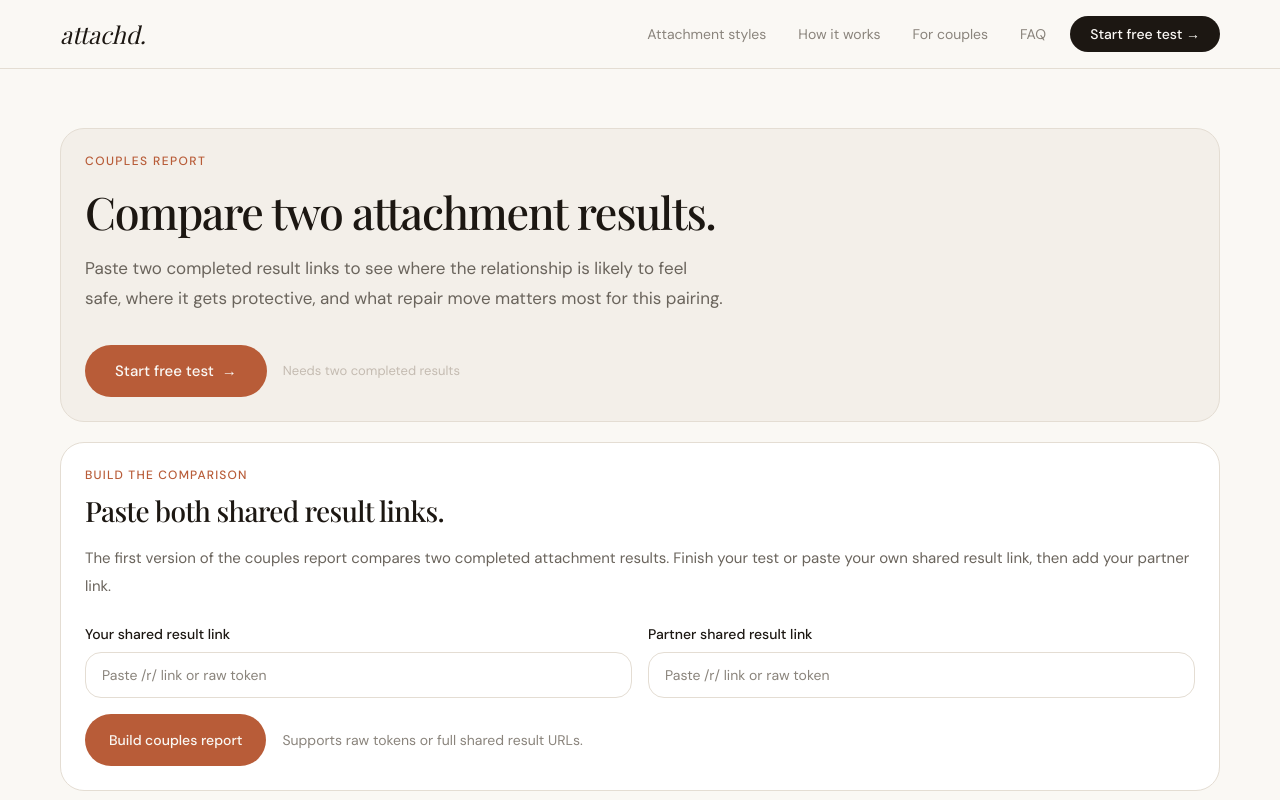
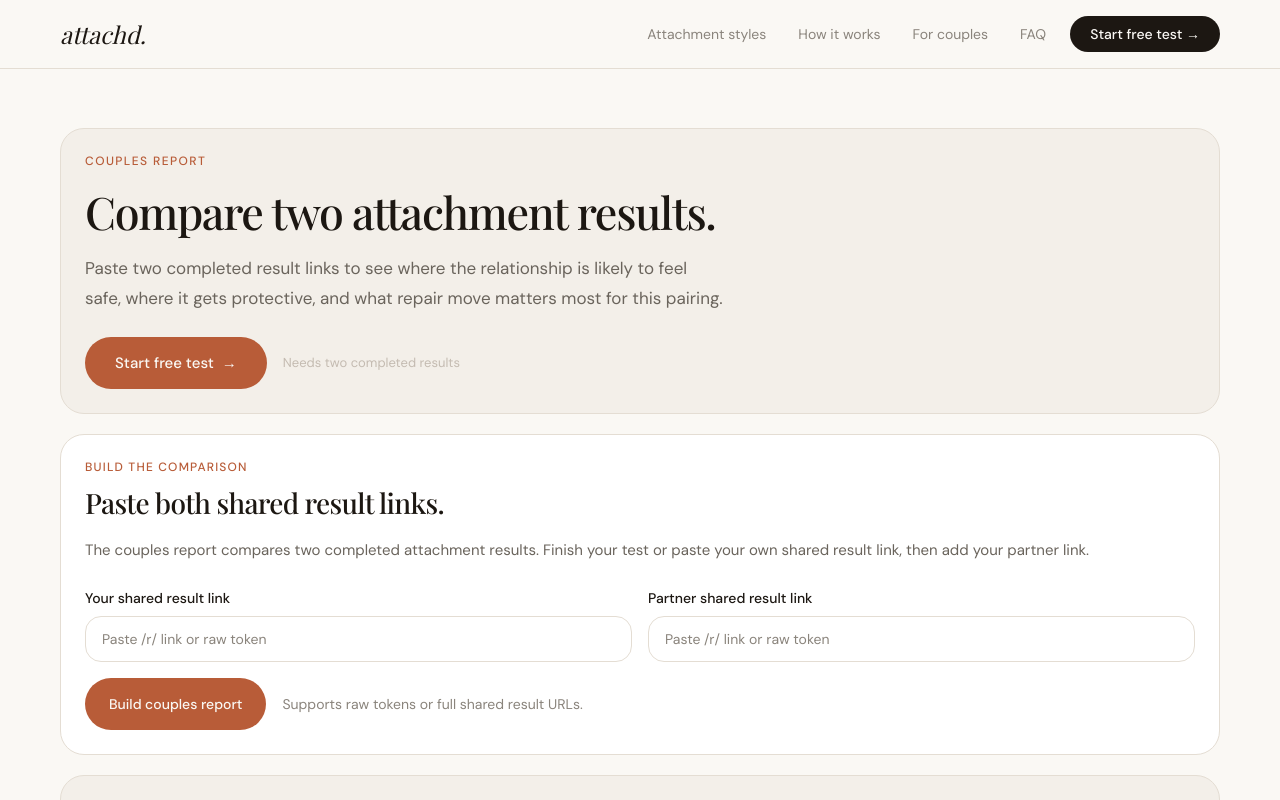
Before and after one commit to oleksandr-vt/attachd, a Nuxt app: page /couples in a window 1280 px wide. Shown: the top 800 px of the page. Built offline with nearby package versions, Linux system fonts and the light colour scheme; a web font is replaced by a local one.

Commit message:
small fixes

```diff
--- a/app/components/landing/LandingBenefitsSection.vue
+++ b/app/components/landing/LandingBenefitsSection.vue
@@ -13,7 +13,7 @@ import { benefitCards } from '~/data/landing'
           More useful than a vague personality score.
         </h2>
         <p class="landing-section-copy max-w-140">
-          The landing is built to give you a fast, understandable first result and leave the deeper
+          The test is built to give you a fast, understandable first result and leave the deeper
           follow-ups optional instead of forcing a heavy profile upfront.
         </p>
       </header>
--- a/app/pages/couples/[token].vue
+++ b/app/pages/couples/[token].vue
@@ -120,7 +120,7 @@ useHead({
             {{ report.overview }}
           </p>
 
-          <div class="mt-8 flex flex-wrap items-center gap-4">
+          <div class="mt-6 flex flex-wrap items-center gap-4">
             <button type="button" :class="primaryButtonClass" @click="copyShareLink">
               {{ copyState === 'copied' ? 'Link copied' : 'Copy share link' }}
             </button>
--- a/app/pages/couples/index.vue
+++ b/app/pages/couples/index.vue
@@ -187,7 +187,7 @@ const missingStateTitle = computed(() => {
 
 const missingStateCopy = computed(() => {
   if (!hasSelfContext.value) {
-    return 'The first version of the couples report compares two completed attachment results. Finish your test or paste your own shared result link, then add your partner link.'
+    return 'The couples report compares two completed attachment results. Finish your test or paste your own shared result link, then add your partner link.'
   }
 
   return 'Paste your partner shared result link or token below. The report will compare both profiles side by side and highlight the most likely friction and repair pattern.'
@@ -311,7 +311,7 @@ useHead({
             {{ couplesReport ? couplesReport.overview : 'Paste two completed result links to see where the relationship is likely to feel safe, where it gets protective, and what repair move matters most for this pairing.' }}
           </p>
 
-          <div class="mt-8 flex flex-wrap items-center gap-4">
+          <div class="mt-6 flex flex-wrap items-center gap-4">
             <LandingPrimaryButton
               :href="selfResultHref"
               :label="couplesReport ? 'Open your result' : primaryActionLabel"
--- a/app/pages/r/[token].vue
+++ b/app/pages/r/[token].vue
@@ -124,7 +124,7 @@ useHead({
               {{ result.subprofileSummary }}
             </p>
 
-            <div class="mt-8 flex flex-wrap items-center gap-4">
+            <div class="mt-6 flex flex-wrap items-center gap-4">
               <button type="button" :class="primaryButtonClass" @click="copyShareLink">
                 {{ copyState === 'copied' ? 'Link copied' : 'Copy share link' }}
               </button>
--- a/app/pages/results/[type].vue
+++ b/app/pages/results/[type].vue
@@ -164,7 +164,7 @@ useHead({
               {{ resultContent.description }}
             </p>
 
-            <div class="mt-8 flex flex-wrap items-center gap-4">
+            <div class="mt-6 flex flex-wrap items-center gap-4">
               <button
                 v-if="hasPersonalizedResult"
                 type="button"
--- a/app/pages/test/[slug].vue
+++ b/app/pages/test/[slug].vue
@@ -294,7 +294,7 @@ useHead({
                 </li>
               </ul>
 
-              <div class="mt-8 flex flex-wrap items-center gap-4">
+              <div class="mt-6 flex flex-wrap items-center gap-4">
                 <button type="button" :class="primaryButtonClass" @click="startTest()">
                   {{ beginLabel }}
                 </button>
@@ -319,7 +319,7 @@ useHead({
                 {{ resultPublishError }}
               </p>
 
-              <div class="mt-8 flex flex-wrap items-center gap-4">
+              <div class="mt-6 flex flex-wrap items-center gap-4">
                 <button type="button" :class="primaryButtonClass" @click="handleViewResult">
                   View my results
                 </button>
```
